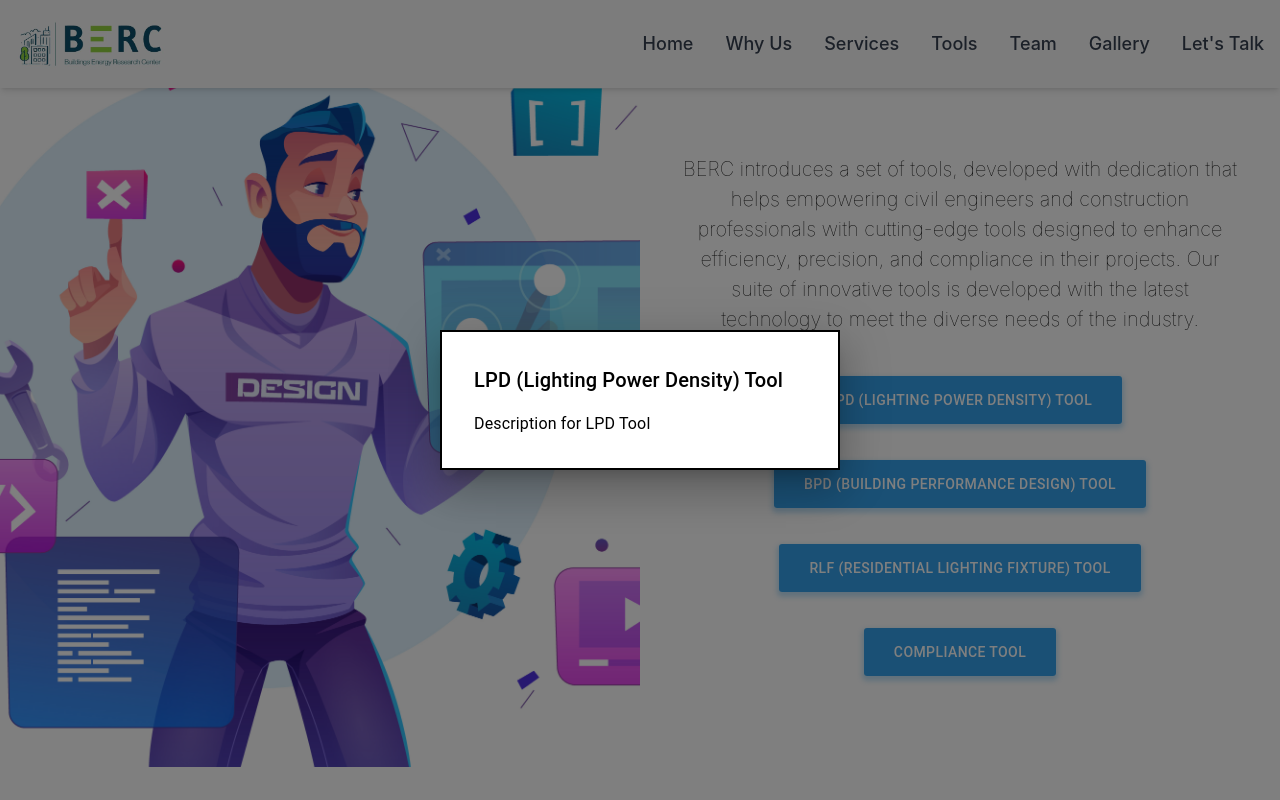
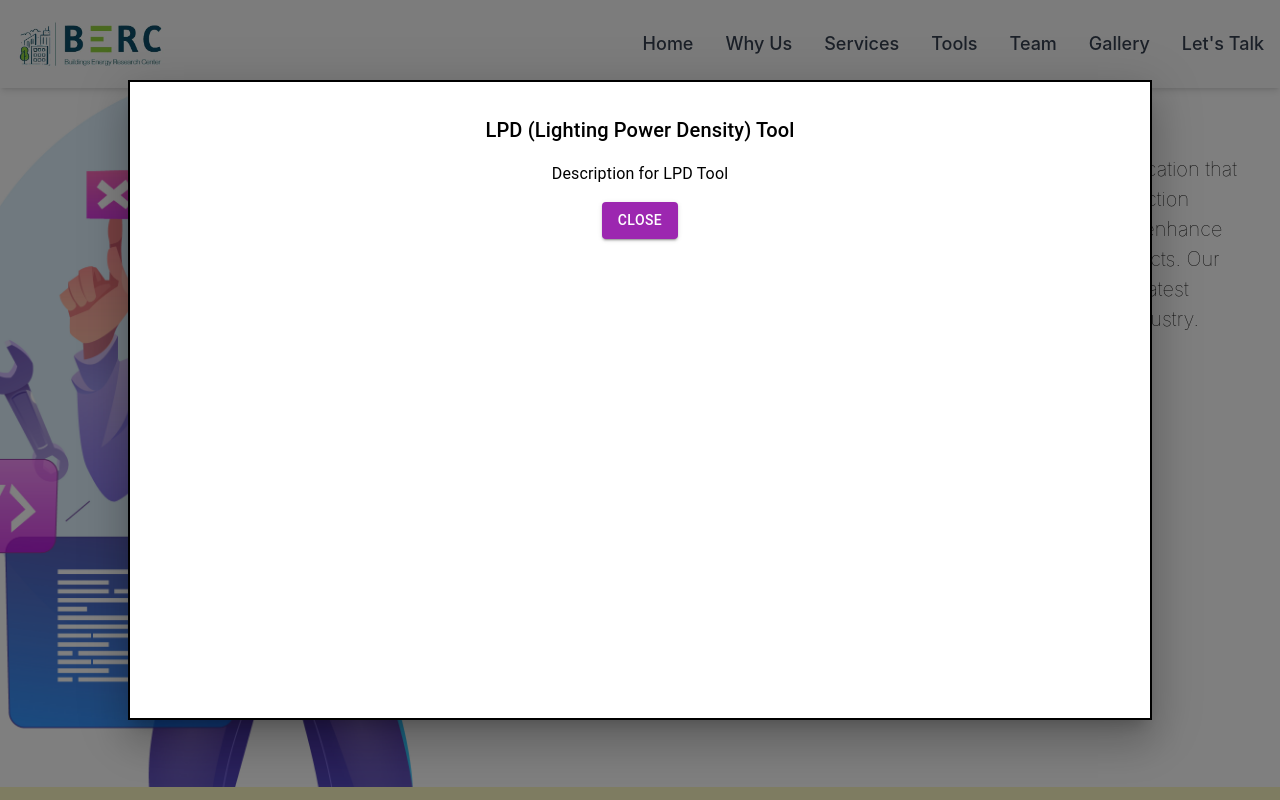
Before and after one commit to mianfarooqazam/berc-pk, a React (Create React App) app: page / in a window 1280 px wide. Both pictures are taken after a click on the button "LPD (LIGHTING POWER DENSITY) TOOL". Shown: the part 1613-2413 px from the top of the page. Built offline with nearby package versions, Linux system fonts and the light colour scheme; the HTML template or start-up script is replaced by a standard one.

Commit message:
Ui Updated

```diff
--- a/src/pages/Tools.js
+++ b/src/pages/Tools.js
@@ -1,13 +1,16 @@
 import React, { useState } from 'react';
 import { Button, Box, Modal, Fade, Backdrop, Typography } from '@mui/material';
+import { Carousel } from 'react-responsive-carousel';
+import 'react-responsive-carousel/lib/styles/carousel.min.css';
 import bg from '../assets/tool2.jpg';
 import bpdImg1 from '../assets/toolsImages/bpd-img1.jpg';
 import bpdImg2 from '../assets/toolsImages/bpd-img2.jpg';
 import bpdImg3 from '../assets/toolsImages/bpd-img3.jpg';
 import bpdImg4 from '../assets/toolsImages/bpd-img4.jpg';
+
 const tools = [
   { name: 'LPD (Lighting Power Density) Tool', description: 'Description for LPD Tool' },
-  { name: 'BPD (Building Performance Design) Tool', description: 'Description for BPD Tool' },
+  { name: 'BPD (Building Performance Design) Tool', description: 'BERC introduces a set of tools, developed with dedication that helps empowering civil engineers and construction professionals with cutting-edge tools designed to enhance efficiency, precision, and compliance in their projects. Our suite of innovative tools is developed with the latest technology to meet the diverse needs of the industry.' },
   { name: 'RLF (Residential Lighting Fixture) Tool', description: 'Description for RLF Tool' },
   { name: 'Compliance Tool', description: 'Description for Compliance Tool' },
 ];
@@ -70,9 +73,6 @@ const Tools = () => {
                 {tool.name}
               </Button>
             ))}
-            <div className="absolute bottom-0 left-0 w-full text-center pb-2 hidden group-hover:block">
-                    <span className="bg-[rgb(232,255,174)]  text-sm px-2 py-1 rounded">View</span>
-                  </div>
           </div>
         </div>
       </section>
@@ -95,26 +95,65 @@ const Tools = () => {
               top: '50%',
               left: '50%',
               transform: 'translate(-50%, -50%)',
-              width: 400,
+              width: '80%',
+              height: '80%',
               bgcolor: 'background.paper',
               border: '2px solid #000',
               boxShadow: 24,
               p: 4,
+              overflow: 'auto',
             }}
           >
-            <Typography id="transition-modal-title" variant="h6" component="h2">
+            <Typography
+              id="transition-modal-title"
+              variant="h6"
+              component="h2"
+              sx={{ textAlign: 'center', mb: 2 }}
+            >
               {selectedTool?.name}
             </Typography>
-            <Typography id="transition-modal-description" sx={{ mt: 2 }}>
+            {selectedTool?.name === 'BPD (Building Performance Design) Tool' ? (
+              <>
+                <Carousel showThumbs={false}>
+                  <div>
+                    <img src={bpdImg1} alt="BPD Image 1" style={{ maxHeight: '500px', objectFit: 'contain' }} />
+                  </div>
+                  <div>
+                    <img src={bpdImg2} alt="BPD Image 2" style={{ maxHeight: '500px', objectFit: 'contain' }} />
+                  </div>
+                  <div>
+                    <img src={bpdImg3} alt="BPD Image 3" style={{ maxHeight: '500px', objectFit: 'contain' }} />
+                  </div>
+                  <div>
+                    <img src={bpdImg4} alt="BPD Image 4" style={{ maxHeight: '500px', objectFit: 'contain' }} />
+                  </div>
+                </Carousel>
+                <Typography id="transition-modal-description" sx={{ mt: 2, textAlign: 'center' }}>
                   {selectedTool?.description}
                 </Typography>
+                <Box sx={{ textAlign: 'center', mt: 2 }}>
+                  <Button variant="contained" color="primary" onClick={handleClose}>
+                    Close
+                  </Button>
+                </Box>
+              </>
+            ) : (
+              <>
+                <Typography id="transition-modal-description" sx={{ mt: 2, textAlign: 'center' }}>
+                  {selectedTool?.description}
+                </Typography>
+                <Box sx={{ textAlign: 'center', mt: 2 }}>
+                  <Button variant="contained" color="secondary" onClick={handleClose}>
+                    Close
+                  </Button>
+                </Box>
+              </>
+            )}
           </Box>
         </Fade>
       </Modal>
 
-      <section id="lets-talk-2" className="relative h-screen flex items-center justify-center" style={{ backgroundColor: '#fff', marginTop: '-20px' }}>
-        {/* Additional content can go here */}
-      </section>
+
     </div>
   );
 };
```
Lines whose indentation alone changed are shown as unchanged.
